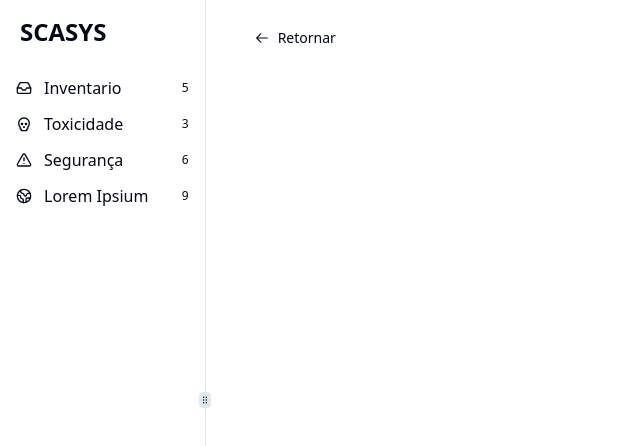
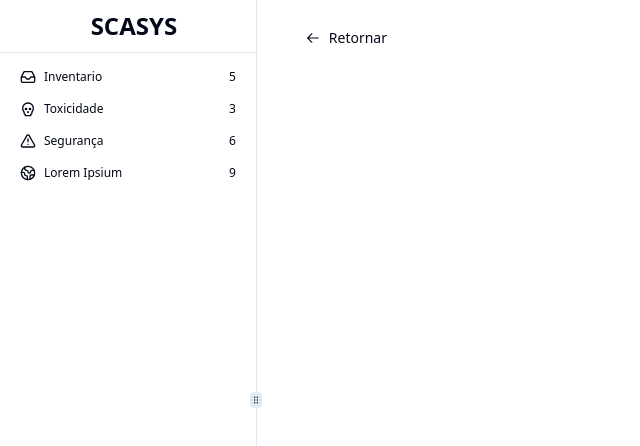
Before and after one commit to Cauatn/scasys, a React (Vite) app: page /ap in a window 1280 px wide. Shown: the top 446 px of the page, without its empty margins (0-640 px from the left). Built offline with nearby package versions, Linux system fonts and the light colour scheme.

Commit message:
style: refatorando side-bar

```diff
--- a/src/components/page-root.tsx
+++ b/src/components/page-root.tsx
@@ -8,29 +8,47 @@ import {
 } from "./ui/resizable"
 
 import { cn } from "@/lib/utils"
-import { AlertTriangle, Globe2, Inbox, Skull } from "lucide-react"
+import { AlertTriangle, Globe2, Inbox, Moon, Skull } from "lucide-react"
 import Nav from "./side-bar"
+import { Separator } from "./ui/separator"
+import { TooltipProvider } from "./ui/tooltip"
 
 export default function PageRoot({ toggleReturnButton = true }) {
   const [isCollapsed, setIsCollapsed] = useState(false)
 
   return (
-    <>
-      <ResizablePanelGroup direction="horizontal">
+    <TooltipProvider delayDuration={0}>
+      <ResizablePanelGroup
+        direction="horizontal"
+        className="h-full max-h-[800px] items-stretch"
+      >
         <ResizablePanel
-          maxSize={16}
-          minSize={10}
-          className="hidden xl:flex xl:flex-col"
+          collapsedSize={4}
+          collapsible={true}
+          minSize={15}
+          maxSize={20}
+          onCollapse={() => setIsCollapsed(true)}
+          onExpand={() => setIsCollapsed(false)}
+          className={cn(
+            isCollapsed &&
+              "min-w-[50px] transition-all duration-300 ease-in-out"
+          )}
         >
           <div
             className={cn(
-              "flex h-16 items-center justify-start",
-              isCollapsed ? "h-16" : "px-2"
+              "flex h-[52px] items-center justify-center",
+              isCollapsed ? "h-[52px]" : "px-2"
             )}
           >
-            <h1 className="pl-3 text-2xl font-bold">SCASYS</h1>
+            {isCollapsed ? (
+              <Moon />
+            ) : (
+              <h1 className="pl-3 text-2xl font-bold">SCASYS</h1>
+            )}
           </div>
+          <Separator />
           <Nav
+            isCollapsed={isCollapsed}
             links={[
               {
                 title: "Inventario",
@@ -73,6 +91,6 @@ export default function PageRoot({ toggleReturnButton = true }) {
           {/* </ScrollArea> */}
         </ResizablePanel>
       </ResizablePanelGroup>
-    </>
+    </TooltipProvider>
   )
 }
--- a/src/components/side-bar.tsx
+++ b/src/components/side-bar.tsx
@@ -7,55 +7,73 @@ import {
   CollapsibleContent,
   CollapsibleTrigger,
 } from "./ui/collapsible"
-import { useState } from "react"
+import { useEffect, useState } from "react"
 
 export default function Nav({ links, isCollapsed, path }: any) {
-  const [openStates, setOpenStates] = useState(Array(links.length).fill(false))
-
-  const handleOpenChange = (index: number) => {
-    const newOpenStates = [...openStates]
-    newOpenStates[index] = !newOpenStates[index]
-    setOpenStates(newOpenStates)
-  }
-
   return (
     <div
       data-collapsed={isCollapsed}
       className="group flex flex-col gap-4 py-2 data-[collapsed=true]:py-2"
     >
-      <nav className="grid gap-1 px-2 group-[[data-collapsed=true]]:justify-center group-[[data-collapsed=true]]:px-2">
-        {links.map((link: any, index: number) => {
-          return (
-            <Collapsible
-              open={openStates[index]}
-              onOpenChange={() => handleOpenChange(index)}
-              key={index}
+      <nav>
+        {links.map((link: any, index: number) =>
+          isCollapsed ? (
+            <div className="grid gap-1 px-2 group-[[data-collapsed=true]]:justify-center group-[[data-collapsed=true]]:px-2">
+              <Tooltip key={index} delayDuration={0}>
+                <TooltipTrigger asChild>
+                  <Link
+                    to="#"
                     className={cn(
+                      buttonVariants({ variant: link.variant, size: "icon" }),
+                      "h-9 w-9",
                       link.variant === "default" &&
-                  "dark:bg-muted dark:text-white dark:hover:bg-muted dark:hover:text-white",
-                "h-full justify-start"
+                        "dark:bg-muted dark:text-muted-foreground dark:hover:bg-muted dark:hover:text-white"
                     )}
                   >
-              <div className="flex items-center justify-between space-x-4">
-                <CollapsibleTrigger asChild>
-                  <div
+                    <link.icon className="h-4 w-4" />
+                    <span className="sr-only">{link.title}</span>
+                  </Link>
+                </TooltipTrigger>
+                <TooltipContent
+                  side="right"
+                  className="flex items-center gap-4"
+                >
+                  {link.title}
+                  {link.label && (
+                    <span className="ml-auto text-muted-foreground">
+                      {link.label}
+                    </span>
+                  )}
+                </TooltipContent>
+              </Tooltip>
+            </div>
+          ) : (
+            <Collapsible
+              key={index}
+              className="grid gap-1 px-2 group-[[data-collapsed=true]]:justify-center group-[[data-collapsed=true]]:px-2"
+            >
+              <CollapsibleTrigger
                 className={cn(
                   buttonVariants({ variant: link.variant, size: "sm" }),
-                      link.variant === "default" &&
+                  link.variant &&
                     "dark:bg-muted dark:text-white dark:hover:bg-muted dark:hover:text-white",
-                      "inline-flex w-full cursor-pointer justify-between px-2"
+                  "justify-start"
                 )}
               >
-                    <div className="inline-flex items-center space-x-3">
-                      <link.icon className="size-4" />
-                      <span className="items-center text-base">
+                <link.icon className="mr-2 h-4 w-4" />
                 {link.title}
+                {link.label && (
+                  <span
+                    className={cn(
+                      "ml-auto",
+                      link.variant === "default" &&
+                        "text-background dark:text-white"
+                    )}
+                  >
+                    {link.label}
                   </span>
-                    </div>
-                    <span>{link.label}</span>
-                  </div>
+                )}
               </CollapsibleTrigger>
-              </div>
               <CollapsibleContent>
                 {link.sublinks.map((sublink: any, index: number) => {
                   return (
@@ -63,7 +81,10 @@ export default function Nav({ links, isCollapsed, path }: any) {
                       <Link
                         to={`${link.path}/${index + 1}`}
                         className={cn(
-                          buttonVariants({ variant: link.variant, size: "sm" }),
+                          buttonVariants({
+                            variant: link.variant,
+                            size: "sm",
+                          }),
                           link.variant === "default" &&
                             "dark:bg-muted dark:text-white dark:hover:bg-muted dark:hover:text-white",
                           "inline-flex w-full cursor-pointer justify-between px-2"
@@ -77,7 +98,7 @@ export default function Nav({ links, isCollapsed, path }: any) {
               </CollapsibleContent>
             </Collapsible>
           )
-        })}
+        )}
       </nav>
     </div>
   )
```
Lines whose indentation alone changed are shown as unchanged.
